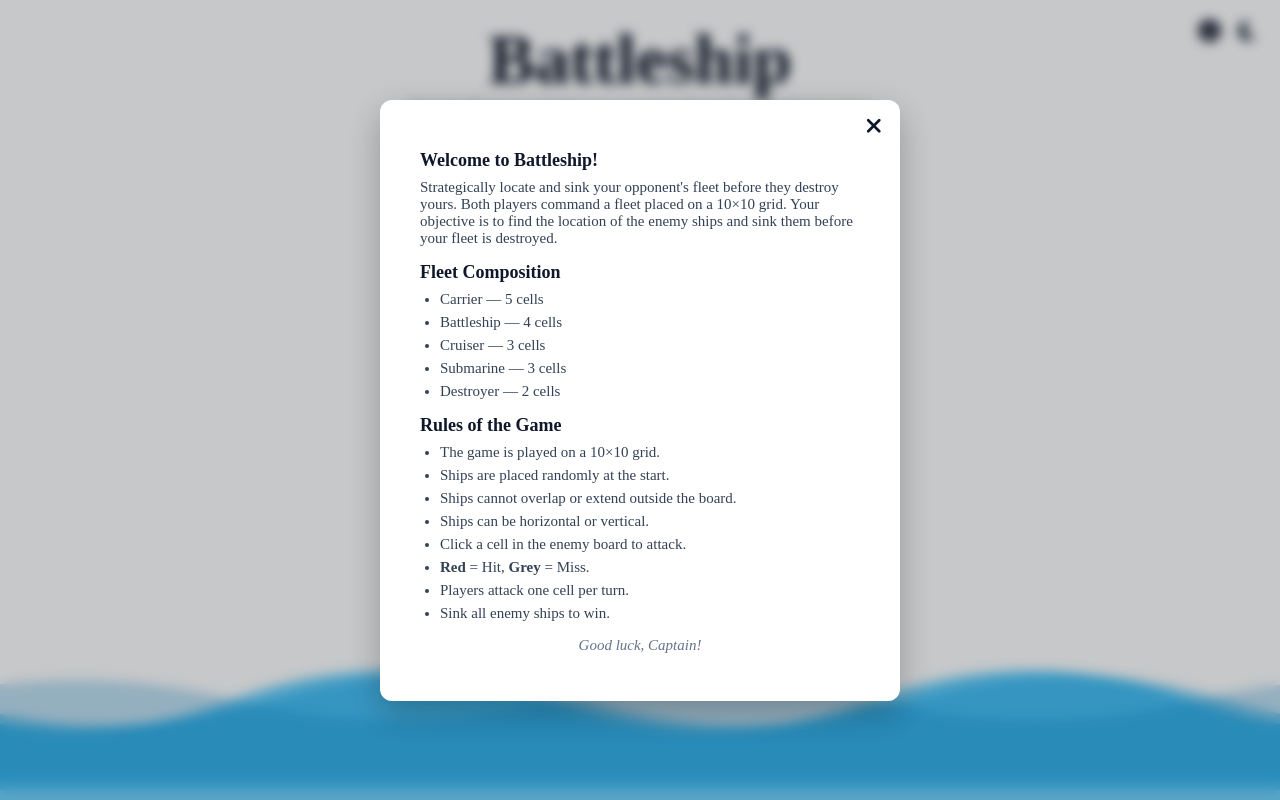
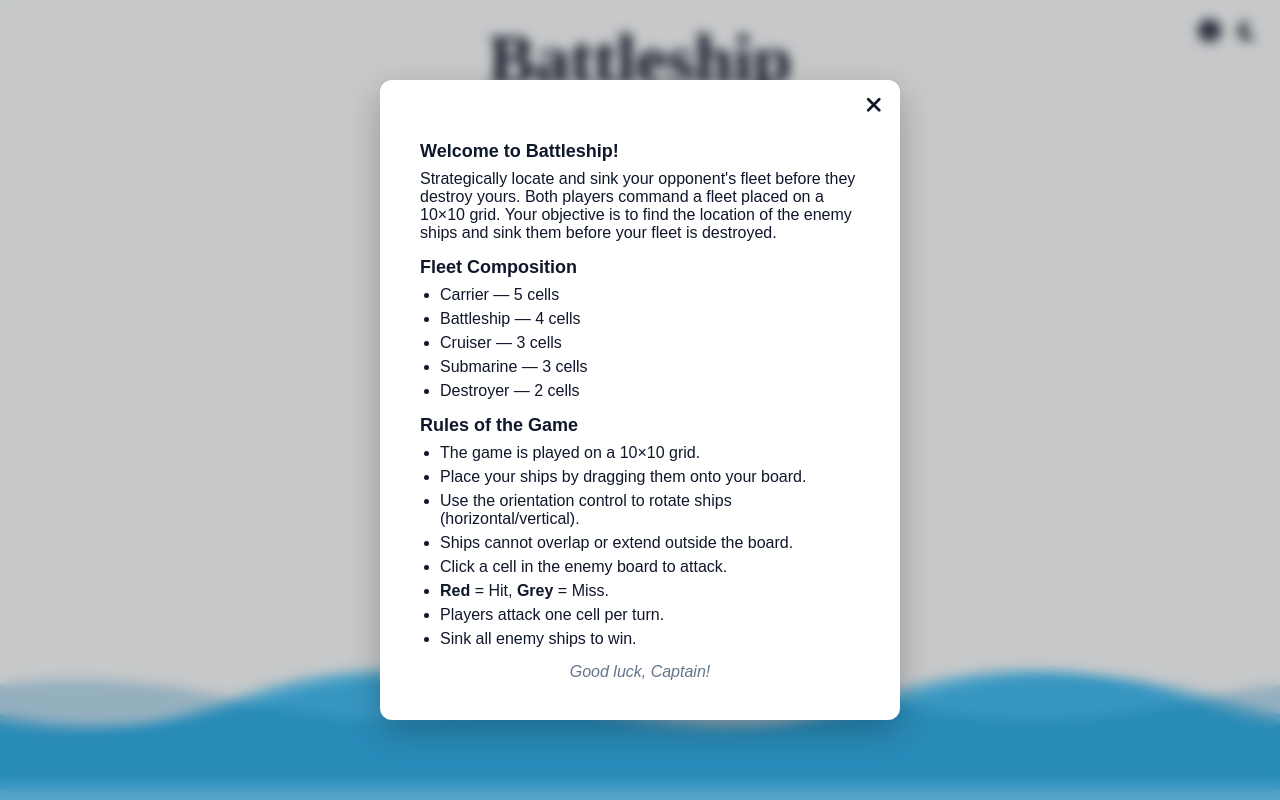
Before and after one commit to Sanskriti3104/Battleships, a website built with webpack: page src/index.html in a window 1280 px wide. Both pictures are taken after a click on the icon 1209 px from the left and 31 px from the top of the page. Built offline with nearby package versions, Linux system fonts and the light colour scheme; a web font is replaced by a local one.

Commit message:
Update rules description and fixed close button

```diff
--- a/src/description.js
+++ b/src/description.js
@@ -9,10 +9,12 @@ export default function description() {
         `<i class="fa-solid fa-circle-info description-toggle" title="Game Rules"></i>`
     );
 
-    // Add popup content
     popupWindow.innerHTML = `
         <div class="description-popup">
+            <div class="description-header">
                 <i class="fa-solid fa-xmark close-description"></i>
+            </div>
+            <div class="description-body">
                 <div class="description">
                     <strong>Welcome to Battleship!</strong>
                     <p>
@@ -33,16 +35,16 @@ export default function description() {
                     <strong>Rules of the Game</strong>
                     <ul>
                         <li>The game is played on a 10×10 grid.</li>
-                    <li>Ships are placed randomly at the start.</li>
+                        <li>Place your ships by dragging them onto your board.</li>
+                        <li>Use the orientation control to rotate ships (horizontal/vertical).</li>
                         <li>Ships cannot overlap or extend outside the board.</li>
-                    <li>Ships can be horizontal or vertical.</li>
                         <li>Click a cell in the enemy board to attack.</li>
                         <li><b>Red</b> = Hit, <b>Grey</b> = Miss.</li>
                         <li>Players attack one cell per turn.</li>
                         <li>Sink all enemy ships to win.</li>
                     </ul>
-
                     <p><em>Good luck, Captain!</em></p>
+                </div>
             </div>
         </div>
     `;
--- a/src/styles.css
+++ b/src/styles.css
@@ -451,33 +451,42 @@ button:disabled:hover,
     background: var(--popup-bg);
     width: 520px;
     max-height: 80vh;
-    overflow-y: auto;
 
-    padding: 35px 40px;
+    display: flex;
+    flex-direction: column;
 
     border-radius: 12px;
     box-shadow: 0 12px 35px rgba(0, 0, 0, 0.25);
-    position: relative;
 
+    overflow: hidden;
+}
+
+.description-header {
+    display: flex;
+    justify-content: flex-end;
+    align-items: center;
+
+    padding: 14px 18px 10px 18px;
+    flex-shrink: 0;
 }
 
 .close-description {
-    position: absolute;
-    top: 15px;
-    right: 18px;
     font-size: 22px;
     cursor: pointer;
     color: var(--text-color);
+    transition: transform 0.15s ease;
+    transform-origin: center;
+    line-height: 1;
 }
 
 .close-description:hover {
-    transform: scale(1.15);
+    transform: scale(1.2);
 }
 
-.description {
-    font-family: 'Capriola';
-    font-size: 15px;
-    color: var(--desc-text);
+.description-body {
+    overflow-y: auto;
+    padding: 0 40px 35px 40px;
+    flex: 1;
 }
 
 .description strong {
```
Lines whose indentation alone changed are shown as unchanged.
